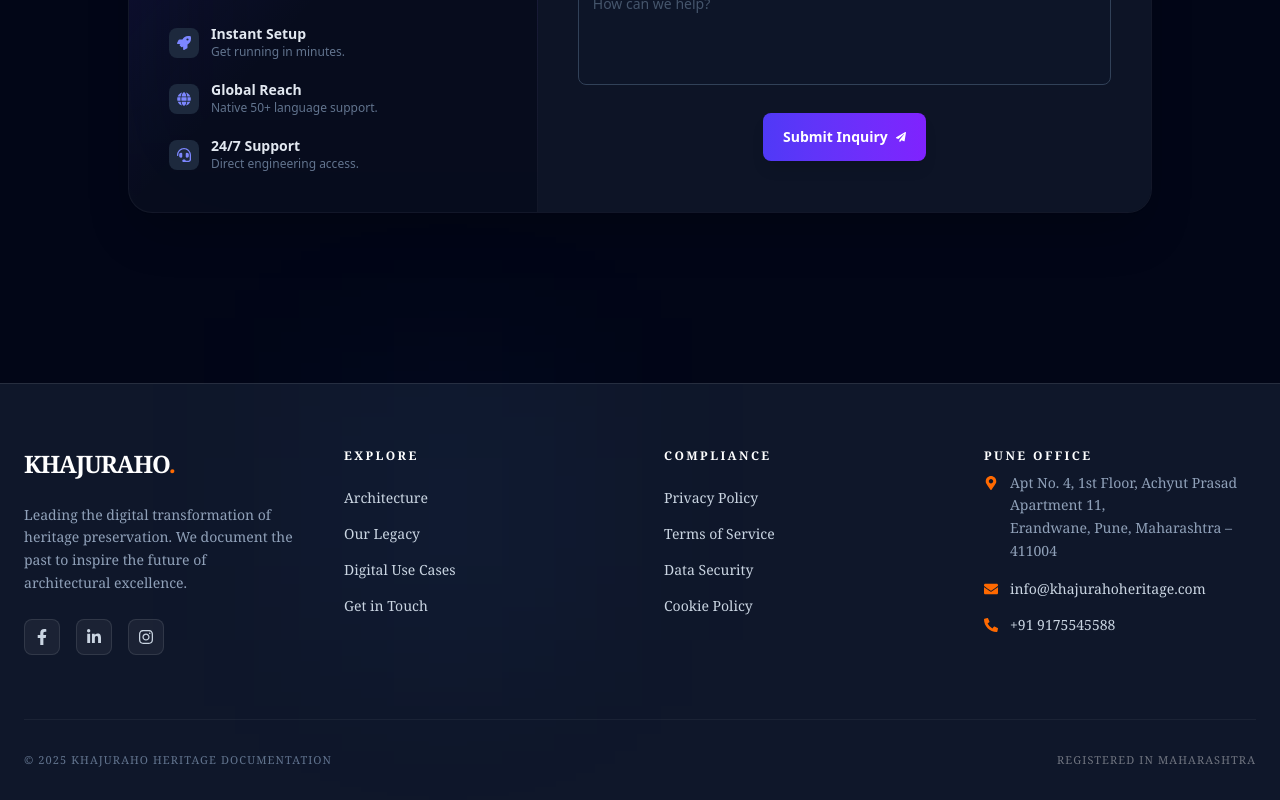
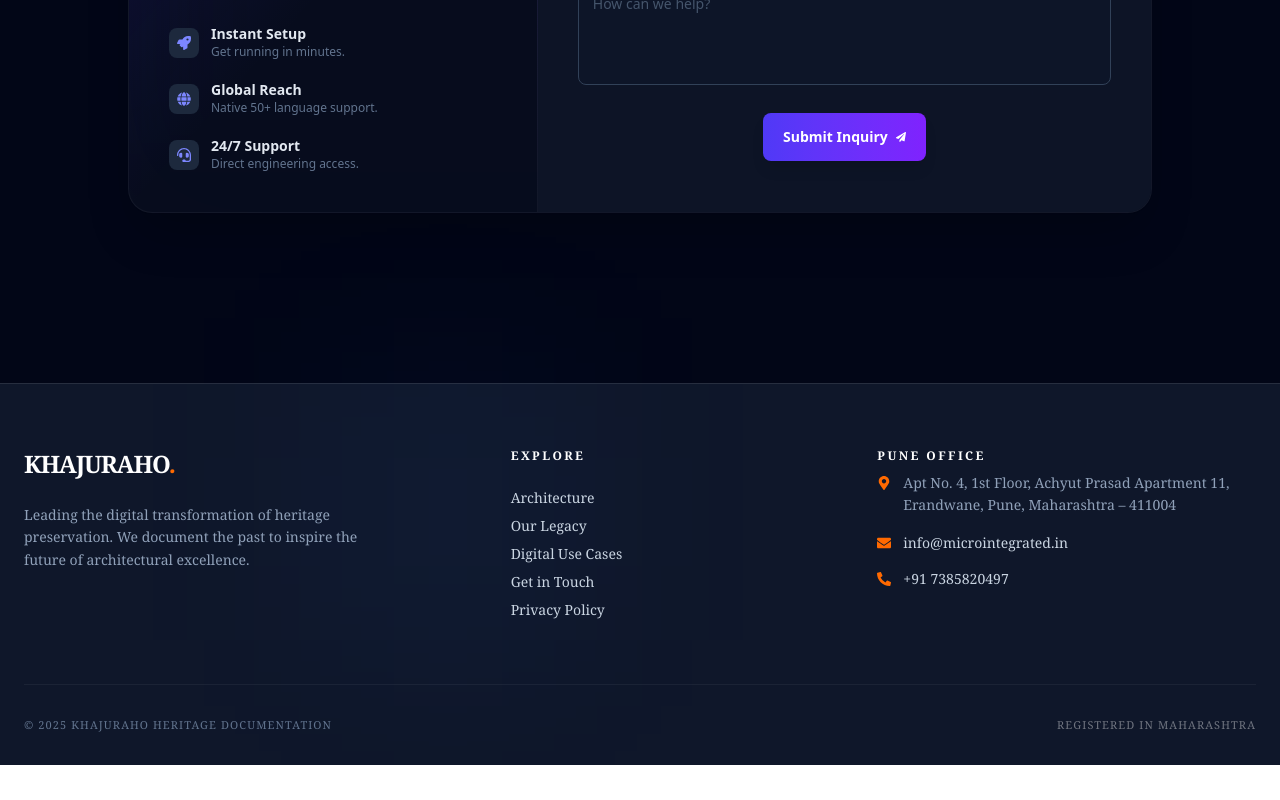
Before and after one commit to LalitBorase28/Website, a React (Vite) app: page / in a window 1280 px wide. Shown: the part 3451-4251 px from the top of the page. After the commit the page ends 4216 px from the top, so only its background shows below. Built offline with nearby package versions, Linux system fonts and the light colour scheme.

Commit message:
update Footer and PrivacyPolicy components with new contact information; adjust grid layout in Footer

```diff
--- a/src/component/Footer.jsx
+++ b/src/component/Footer.jsx
@@ -1,7 +1,7 @@
 import React from "react";
 import { Link } from "react-router-dom";
 import { HashLink } from "react-router-hash-link";
-import { FaMapMarkerAlt, FaEnvelope, FaPhoneAlt, FaInstagram, FaFacebookF, FaLinkedinIn } from "react-icons/fa";
+import { FaMapMarkerAlt, FaEnvelope, FaPhoneAlt,  } from "react-icons/fa";
 
 const Footer = () => {
   return (
@@ -10,7 +10,7 @@ const Footer = () => {
       <div className="absolute top-0 left-1/4 w-64 h-64 bg-blue-500/5 blur-[100px] pointer-events-none" />
 
       <div className="max-w-7xl mx-auto">
-        <div className="grid grid-cols-1 md:grid-cols-2 lg:grid-cols-4 gap-12 mb-16 relative z-10">
+        <div className="grid grid-cols-1 md:grid-cols-2 lg:grid-cols-3 gap-12 mb-16 relative z-10">
 
           {/* Column 1: Brand & Mission */}
           <div className="space-y-6">
@@ -21,38 +21,22 @@ const Footer = () => {
               Leading the digital transformation of heritage preservation. We document
               the past to inspire the future of architectural excellence.
             </p>
-            <div className="flex gap-4">
-              {[FaFacebookF, FaLinkedinIn, FaInstagram].map((Icon, i) => (
-                <a key={i} href="#" className="w-9 h-9 rounded-lg bg-white/5 border border-white/10 flex items-center justify-center hover:bg-orange-500 hover:text-white transition-all duration-300 hover:-translate-y-1">
-                  <Icon size={16} />
-                </a>
-              ))}
-            </div>
+
           </div>
 
           {/* Column 2: Navigation */}
-          <div>
+          <div className="md:ml-15">
             <h4 className="text-white font-bold mb-6 uppercase text-xs tracking-[0.2em]">Explore</h4>
-            <ul className="space-y-4 text-sm">
+            <ul className="space-y-2 text-sm">
               <li><HashLink smooth to="/#home" className="hover:text-orange-400 transition-colors">Architecture</HashLink></li>
               <li><HashLink smooth to="/#about" className="hover:text-orange-400 transition-colors">Our Legacy</HashLink></li>
               <li><HashLink smooth to="/#usecases" className="hover:text-orange-400 transition-colors">Digital Use Cases</HashLink></li>
               <li><HashLink smooth to="/#contact" className="hover:text-orange-400 transition-colors">Get in Touch</HashLink></li>
+              <li><Link to="/privacy-policy" className="hover:text-orange-400 transition-colors">Privacy Policy</Link></li>
             </ul>
           </div>
 
-          {/* Column 3: Legal Hub */}
-          <div>
-            <h4 className="text-white font-bold mb-6 uppercase text-xs tracking-[0.2em]">Compliance</h4>
-            <ul className="space-y-4 text-sm">
-              <li><Link to="/privacy-policy" className="hover:text-orange-400 transition-colors">Privacy Policy</Link></li>
-              <li><Link to="/terms" className="hover:text-orange-400 transition-colors">Terms of Service</Link></li>
-              <li><Link to="/security" className="hover:text-orange-400 transition-colors">Data Security</Link></li>
-              <li><Link to="/cookies" className="hover:text-orange-400 transition-colors">Cookie Policy</Link></li>
-            </ul>
-          </div>
-
-          {/* Column 4: Contact Information */}
+          {/* Column 3: Contact Information */}
           <div className="space-y-6">
             <h4 className="text-white font-bold mb-2 uppercase text-xs tracking-[0.2em]">Pune Office</h4>
             <div className="space-y-4">
@@ -65,11 +49,11 @@ const Footer = () => {
               </div>
               <div className="flex items-center gap-3 text-sm group">
                 <FaEnvelope className="text-orange-500" />
-                <span className="group-hover:text-white transition-colors cursor-pointer">info@khajurahoheritage.com</span>
+                <span className="group-hover:text-white transition-colors cursor-pointer">info@microintegrated.in</span>
               </div>
               <div className="flex items-center gap-3 text-sm group">
                 <FaPhoneAlt className="text-orange-500" />
-                <span className="group-hover:text-white transition-colors cursor-pointer">+91 9175545588</span>
+                <span className="group-hover:text-white transition-colors cursor-pointer">+91 7385820497</span>
               </div>
             </div>
           </div>
--- a/src/pages/PrivacyPolicy.jsx
+++ b/src/pages/PrivacyPolicy.jsx
@@ -101,7 +101,7 @@ const PrivacyPolicy = () => {
           <div className="mt-20 pt-10 border-t border-white/5 text-center">
             <p className="text-slate-500 text-sm">
               Questions about this policy? Reach out to <br />
-              <span className="text-amber-500 font-bold">legal@khajurahoheritage.com</span>
+              <span className="text-amber-500 font-bold">info@microintegrated.in</span>
             </p>
           </div>
         </div>
--- a/vite.config.js
+++ b/vite.config.js
@@ -3,5 +3,6 @@ import react from "@vitejs/plugin-react";
 import tailwindcss from "@tailwindcss/vite";
 
 export default defineConfig({
+  base: "kdf.staffhandler.com",
   plugins: [react(), tailwindcss()],
 });
```
